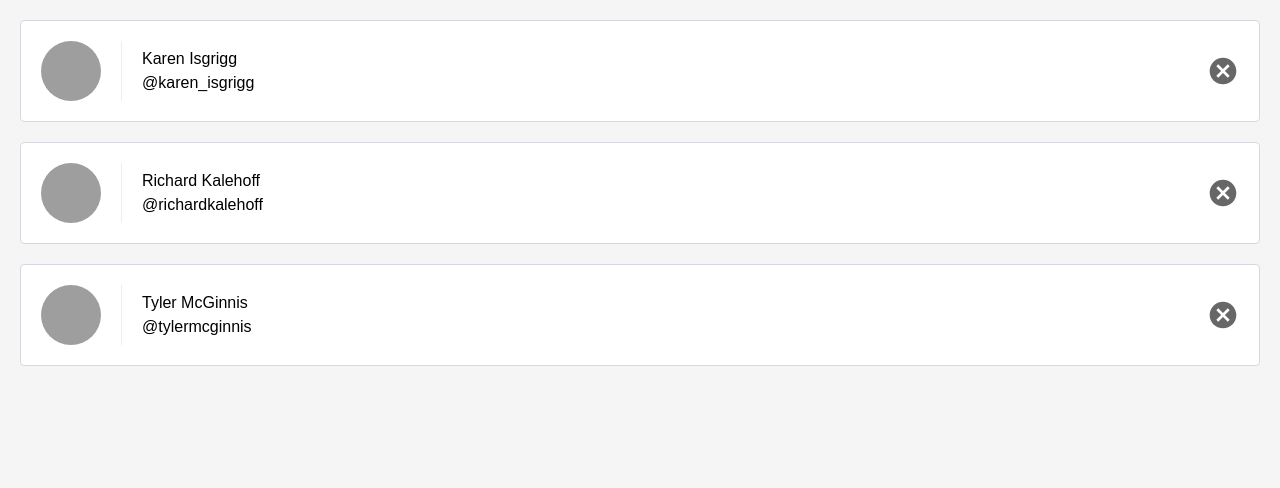
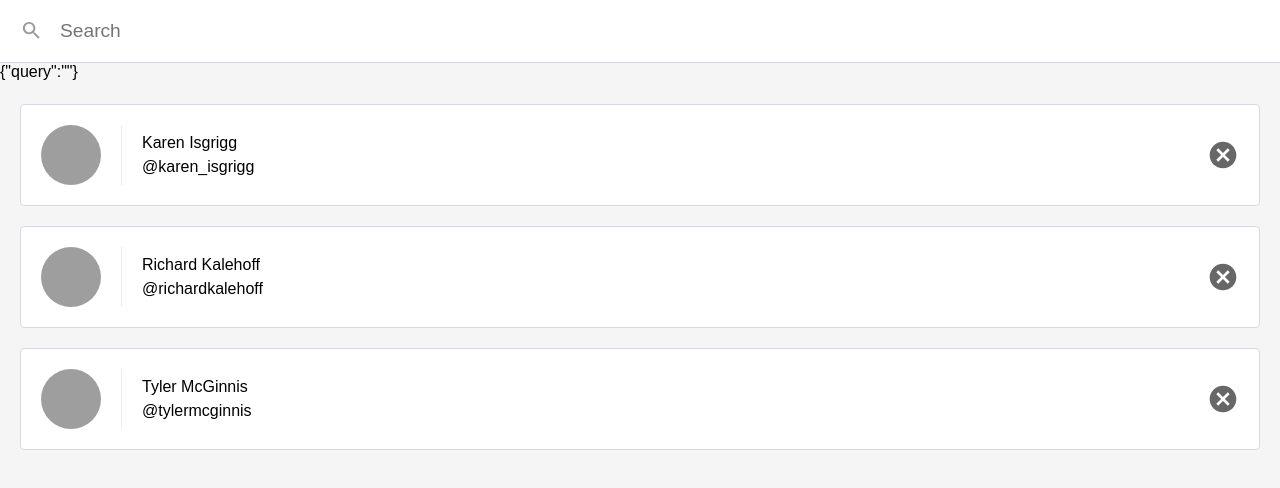
Before and after one commit to anti-k-camino/contacts, a React (Create React App) app: page / in a window 1280 px wide. Shown: the top 488 px of the page. Built offline with nearby package versions, Linux system fonts and the light colour scheme.

Commit message:
searcch string implementation

```diff
--- a/package.json
+++ b/package.json
@@ -3,12 +3,14 @@
   "version": "0.1.0",
   "private": true,
   "dependencies": {
+    "escape-string-regexp": "^1.0.5",
     "form-serialize": "^0.7.2",
     "prop-types": "^15.6.2",
     "react": "^16.6.3",
     "react-dom": "^16.6.3",
     "react-router-dom": "^4.3.1",
-    "react-scripts": "2.1.1"
+    "react-scripts": "2.1.1",
+    "sort-by": "^1.2.0"
   },
   "scripts": {
     "start": "react-scripts start",
--- a/src/ListContacts.js
+++ b/src/ListContacts.js
@@ -1,10 +1,34 @@
-import React from "react"
+import React, { Component } from "react"
 import PropTypes from "prop-types"
 
-function ListContacts(props) {
+class ListContacts extends Component {
+  static PropTypes = {
+    contacts: PropTypes.array.isRequired,
+    onDelete: PropTypes.func.isRequired
+  }
+  state = {
+    query: ""
+  }
+  updateQuery = (query) => {
+    this.setState(() => ({
+      query: query.trim()
+    }))
+  }
+  render() {
     return (
+      <div className="list-contacts">
+        {JSON.stringify(this.state)}
+        <div className="list-contacts-top">
+          <input
+            className="search-contacts"
+            type="text"
+            placeholder="Search"
+            value={this.state.query}
+            onChange={(event) => {this.updateQuery(event.target.value)}}
+          />
+        </div>
         <ol className="contact-list">
-      { props.contacts.map((contact) => (
+          { this.props.contacts.map((contact) => (
               <li key={contact.id} className="contact-list-item">
                 <div
                   className="contact-avatar"
@@ -16,7 +40,7 @@ function ListContacts(props) {
                 </div>
                 <button
                   className="contact-remove"
-              onClick={(e) => props.onDelete(contact)}
+                  onClick={(e) => this.props.onDelete(contact)}
                 >
                   Remove
                 </button>
@@ -24,12 +48,9 @@ function ListContacts(props) {
             ))
           }
         </ol>
+    </div>
     )
   }
-
-ListContacts.propTypes = {
-  contacts: PropTypes.array.isRequired,
-  onDelete: PropTypes.func.isRequired
 }
 
 export default ListContacts
```
Lines whose indentation alone changed are shown as unchanged.
